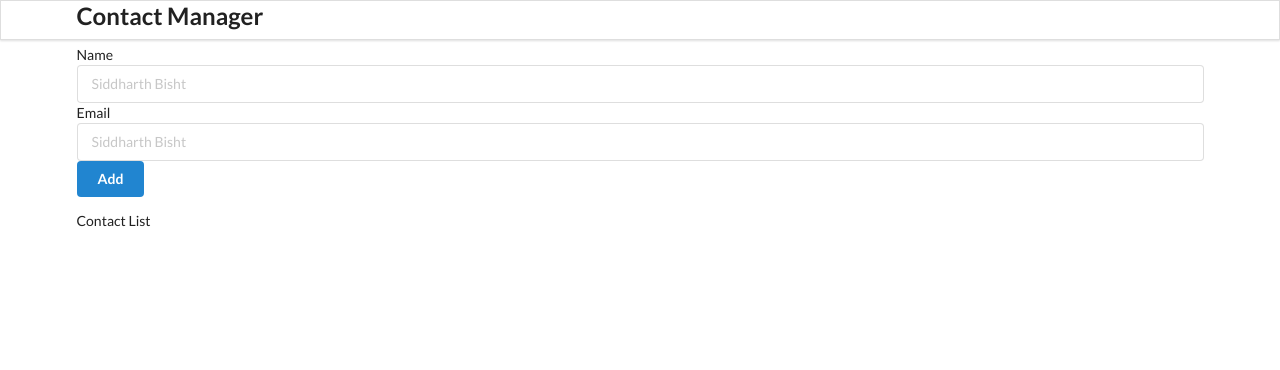
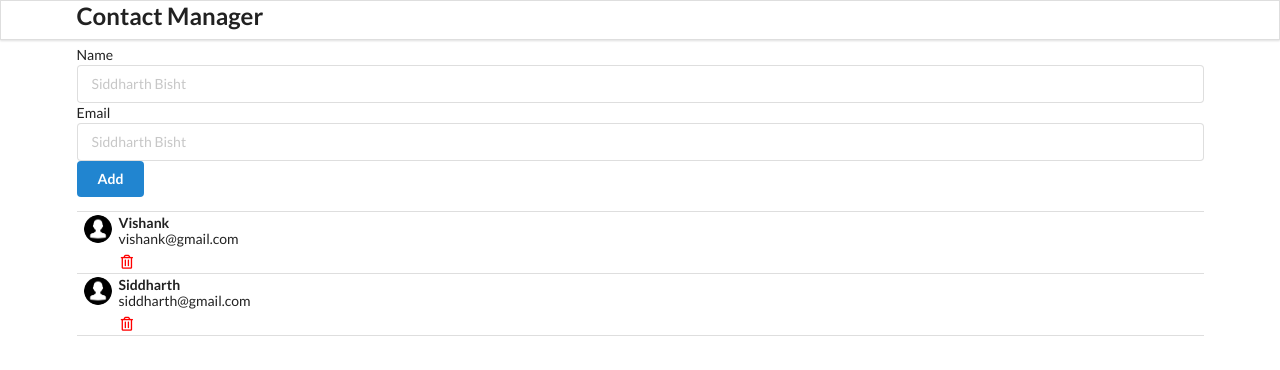
Before and after one commit to OfficialSiddharthBisht/React-Contact-Manager, a React (Create React App) app: page / in a window 1280 px wide. Shown: the top 370 px of the page. Built offline with nearby package versions, Linux system fonts and the light colour scheme.

Commit message:
UPDATE: contact list creation and contact card along with user image

```diff
--- a/src/components/ContactCard.jsx
+++ b/src/components/ContactCard.jsx
@@ -0,0 +1,18 @@
+import React from "react";
+import user from '../images/user.png';
+const ContactCard = (props)=>{
+    const {id , name , email} = props.contact;
+    return(
+        <div className="item">
+            <img className="ui avatar image" src={user} alt="user" />
+                <div className="content">
+                    <div className="header">{name}</div>
+                    <div>{email}</div>
+                    <i className="trash alternate outline icon" style={{color:"red",marginTop:"7px"}}></i>
+                </div>
+
+            </div>
+    )
+}
+
+export default ContactCard;
--- a/src/components/ContactList.jsx
+++ b/src/components/ContactList.jsx
@@ -1,9 +1,15 @@
 import React from "react";
+import ContactCard from "./ContactCard";
 
-const ContactList = ()=>{
+const ContactList = (props)=>{
+    const renderContactList = props.contacts.map((contact)=>{
+        return (
+            <ContactCard contact = {contact} />
+        )
+    })
     return(
         <div className="ui celled list">
-            Contact List
+            {renderContactList}
         </div>
     )
 }
```
Also changed, not shown: src/images/user.png (added).
